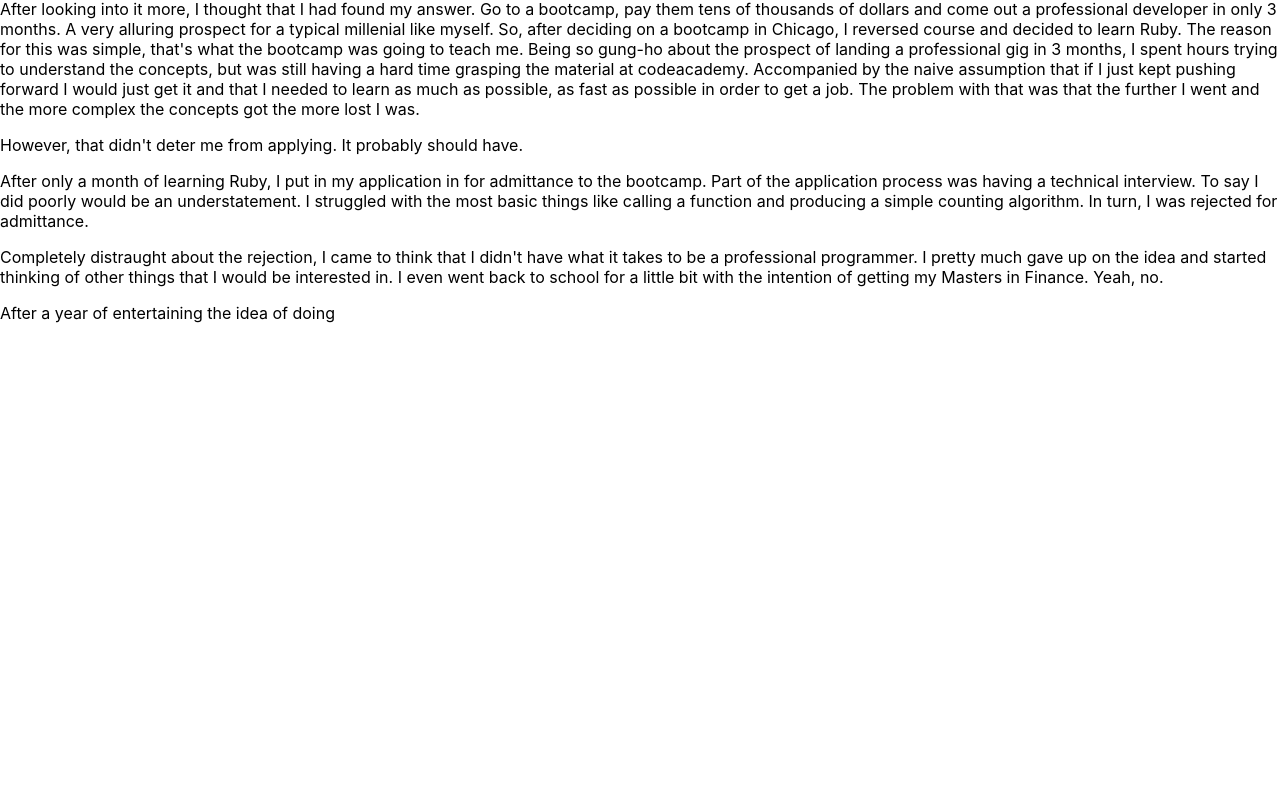
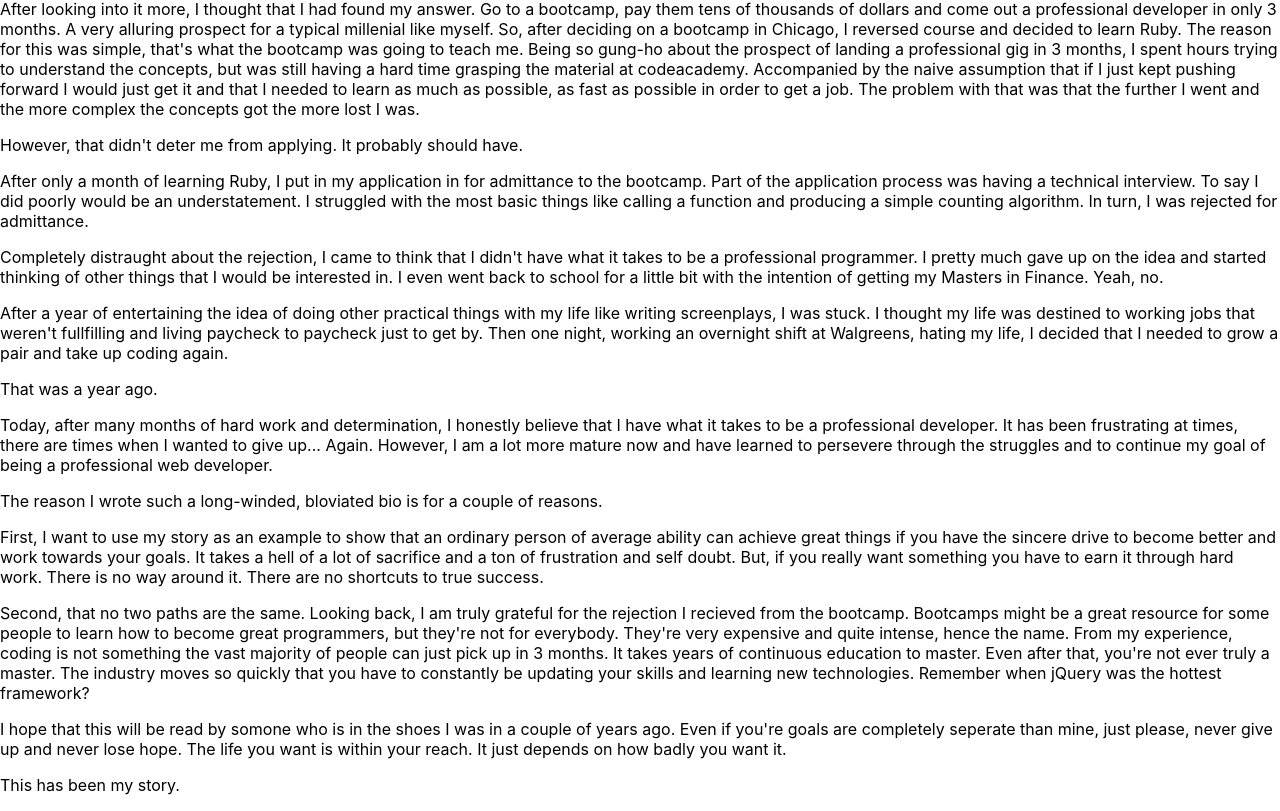
Before and after one commit to BriGuy520/my-website, a React (Create React App) app: page /about in a window 1280 px wide. Shown: the part 400-1211 px from the top of the page. Before the commit the page ends 800 px from the top, so only its background shows below. Built offline with nearby package versions, Linux system fonts and the light colour scheme.

Commit message:
finished up my very long bio on my about page

```diff
--- a/src/components/About.js
+++ b/src/components/About.js
@@ -9,7 +9,7 @@ const About = () => {
       I was born Chicago, IL and raised in the northern suburb of Libertyville, IL. I went to Libertyville High School and then to the Southern Illinois University-Carbondale. I fully admit, I was not ready for college at the time. Although I graduated with a degree in Business Management, I was still very immature and unsure of what it is that I truly wanted to do by the time I graduated in 2012. For a few years after college, I have worked for a number of great companies such as Whole Foods, Chipotle, Walgreens and STATS LLC. While I learned a great deal and met a ton of amazing people through these jobs, I've always had the desire to do something bigger, something that would allow me to reach my full potential. That's when I started to take an interest in programming.
     </p>
     <p>
-      I started with learning the basics at codeacademy.com. I dabbled with html and css and thought that it would be easy to learn how to code. Boy was I wrong. The first language that I attempted was Javascript. Coming into the subject with very little experience, I struggled mightly. Just understanding the basics, like variables and functions, was extremely difficult to grasp. After struggling for a couple of months, I came across this new thing popping up all over the country called Coding Bootcamps.
+      I started with learning the basics at codeacademy.com. I dabbled with html and css and thought that it would be easy as pie to learn how to code. Boy was I wrong. The first language that I attempted was Javascript. Coming into the subject with very little experience, I struggled mightly. Just understanding the basics, like variables and functions, was extremely difficult to grasp. After struggling for a couple of months, I came across this new thing popping up all over the country called Coding Bootcamps.
     </p>
     <p>
       After looking into it more, I thought that I had found my answer. Go to a bootcamp, pay them tens of thousands of dollars and come out a professional developer in only 3 months. A very alluring prospect for a typical millenial like myself. So, after deciding on a bootcamp in Chicago, I reversed course and decided to learn Ruby. The reason for this was simple, that's what the bootcamp was going to teach me. Being so gung-ho about the prospect of landing a professional gig in 3 months, I spent hours trying to understand the concepts, but was still having a hard time grasping the material at codeacademy. Accompanied by the naive assumption that if I just kept pushing forward I would just get it and that I needed to learn as much as possible, as fast as possible in order to get a job. The problem with that was that the further I went and the more complex the concepts got the more lost I was.
@@ -24,7 +24,28 @@ const About = () => {
       Completely distraught about the rejection, I came to think that I didn't have what it takes to be a professional programmer. I pretty much gave up on the idea and started thinking of other things that I would be interested in. I even went back to school for a little bit with the intention of getting my Masters in Finance. Yeah, no.
     </p>
     <p>
-      After a year of entertaining the idea of doing
+      After a year of entertaining the idea of doing other practical things with my life like writing screenplays, I was stuck. I thought my life was destined to working jobs that weren't fullfilling and living paycheck to paycheck just to get by. Then one night, working an overnight shift at Walgreens, hating my life, I decided that I needed to grow a pair and take up coding again.
+    </p>
+    <p>
+      That was a year ago.
+    </p>
+    <p>
+      Today, after many months of hard work and determination, I honestly believe that I have what it takes to be a professional developer. It has been frustrating at times, there are times when I wanted to give up... Again. However, I am a lot more mature now and have learned to persevere through the struggles and to continue my goal of being a professional web developer.
+    </p>
+    <p>
+      The reason I wrote such a long-winded, bloviated bio is for a couple of reasons.
+    </p>
+    <p>
+      First, I want to use my story as an example to show that an ordinary person of average ability can achieve great things if you have the sincere drive to become better and work towards your goals. It takes a hell of a lot of sacrifice and a ton of frustration and self doubt. But, if you really want something you have to earn it through hard work. There is no way around it. There are no shortcuts to true success.
+    </p>
+    <p>
+      Second, that no two paths are the same. Looking back, I am truly grateful for the rejection I recieved from the bootcamp. Bootcamps might be a great resource for some people to learn how to become great programmers, but they're not for everybody. They're very expensive and quite intense, hence the name. From my experience, coding is not something the vast majority of people can just pick up in 3 months. It takes years of continuous education to master. Even after that, you're not ever truly a master. The industry moves so quickly that you have to constantly be updating your skills and learning new technologies. Remember when jQuery was the hottest framework?
+    </p>
+    <p>
+      I hope that this will be read by somone who is in the shoes I was in a couple of years ago. Even if you're goals are completely seperate than mine, just please, never give up and never lose hope. The life you want is within your reach. It just depends on how badly you want it.
+    </p>
+    <p>
+      This has been my story.
     </p>
     </div>
 
```
